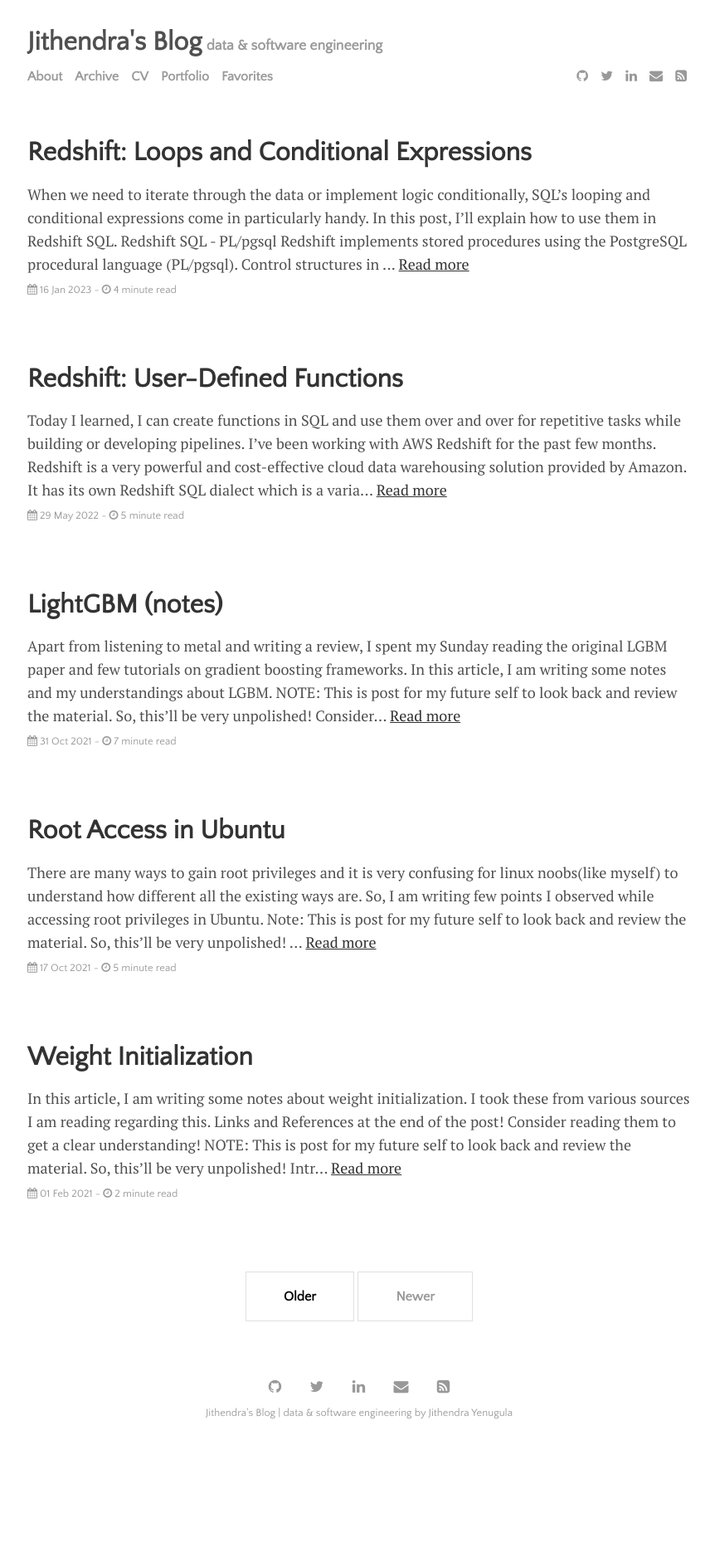
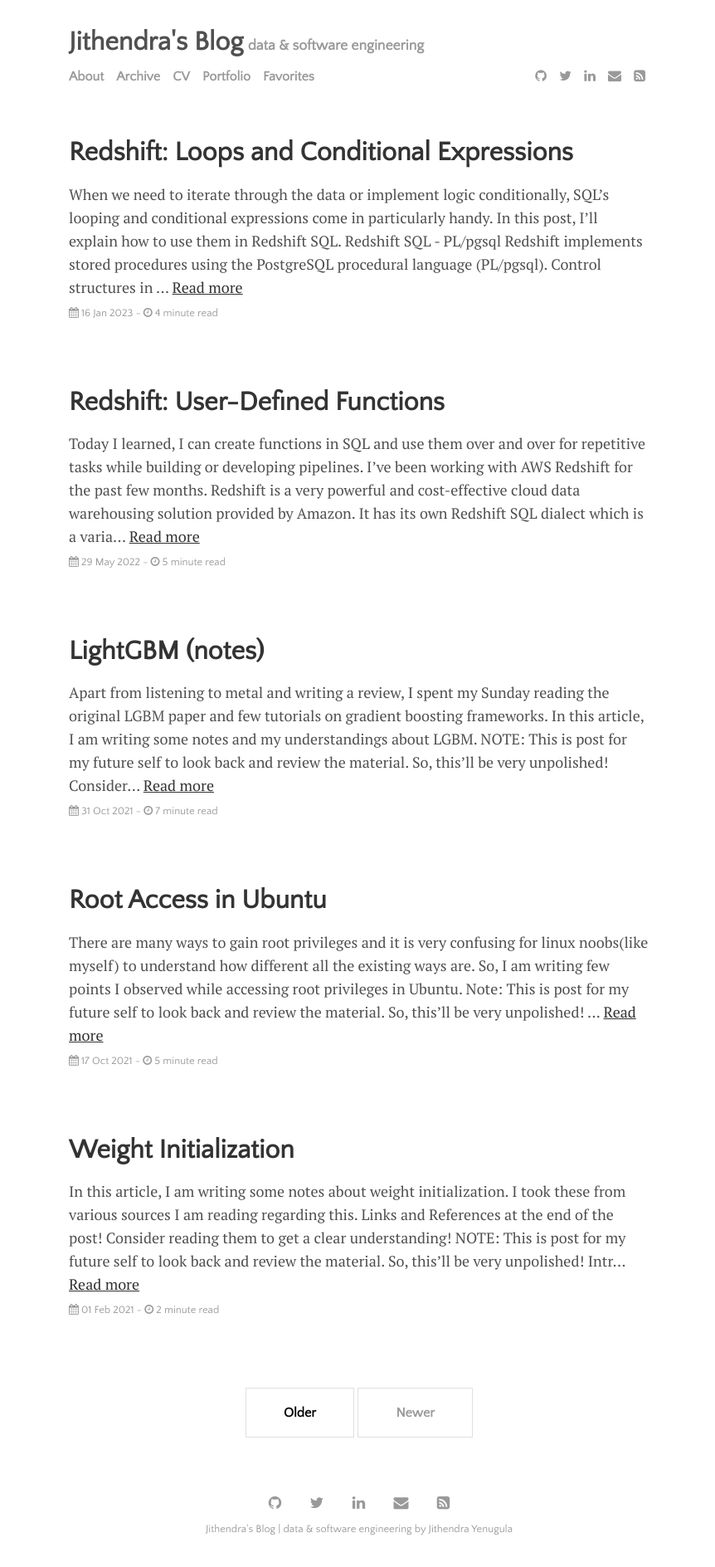
Before and after one commit to jithendray/cv, a Jekyll site: the page built from index.html, in a window 1280 px wide. Shown: the whole page at 83% size, without its empty margins (207-1069 px from the left). Built offline with Jekyll 4.4.1, drawn with Linux system fonts in a browser that asks for light colours; the list of posts is cut into pages by our own code; before the commit the page ends 1748 px from its top, so only the background shows below that.

Commit message:
corrections

```diff
--- a/_sass/_default.scss
+++ b/_sass/_default.scss
@@ -5,7 +5,7 @@
 .container {
   margin-left: auto;
   margin-right: auto;
-  width: 800px;
+  width: 700px;
 }
 
 .content-container {
```
